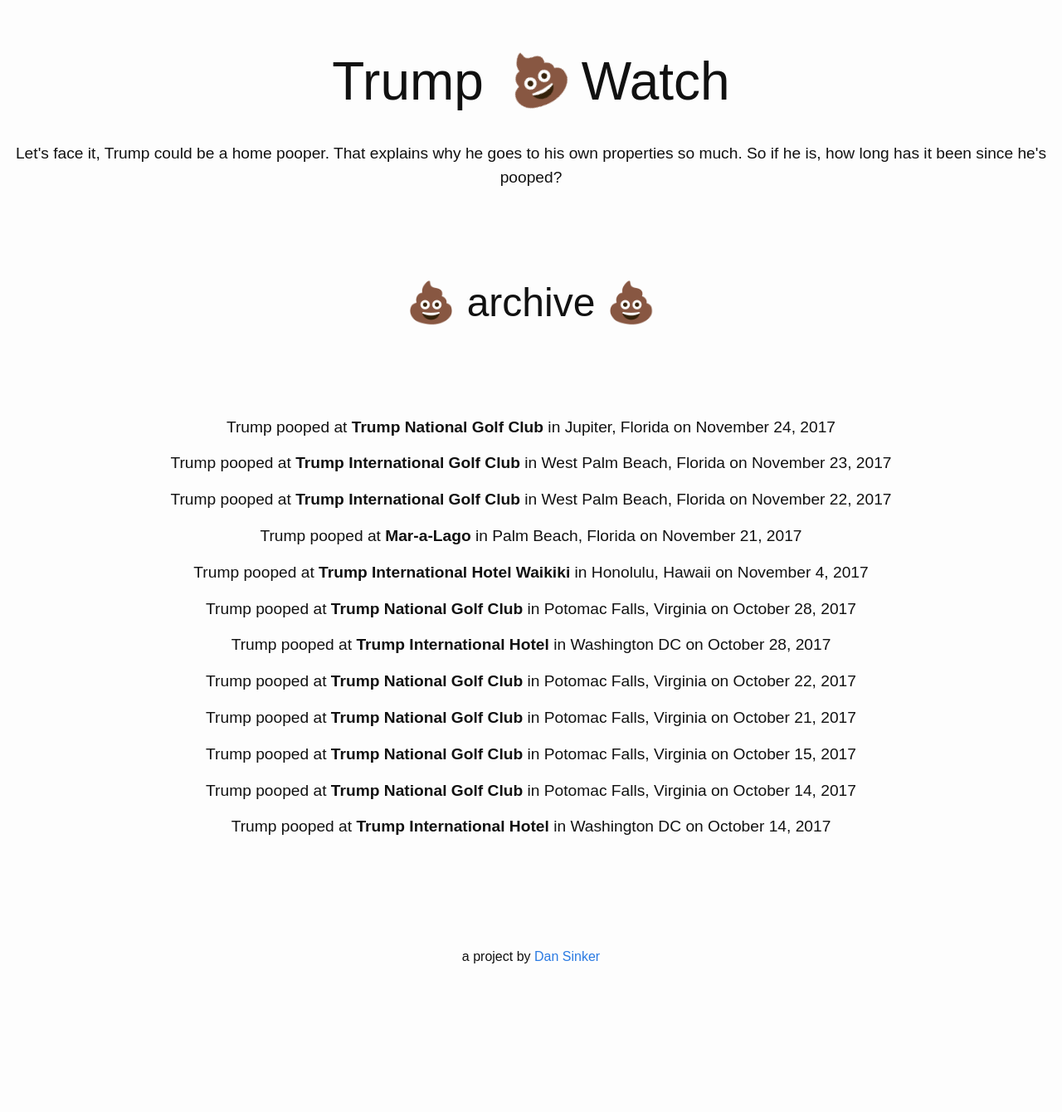
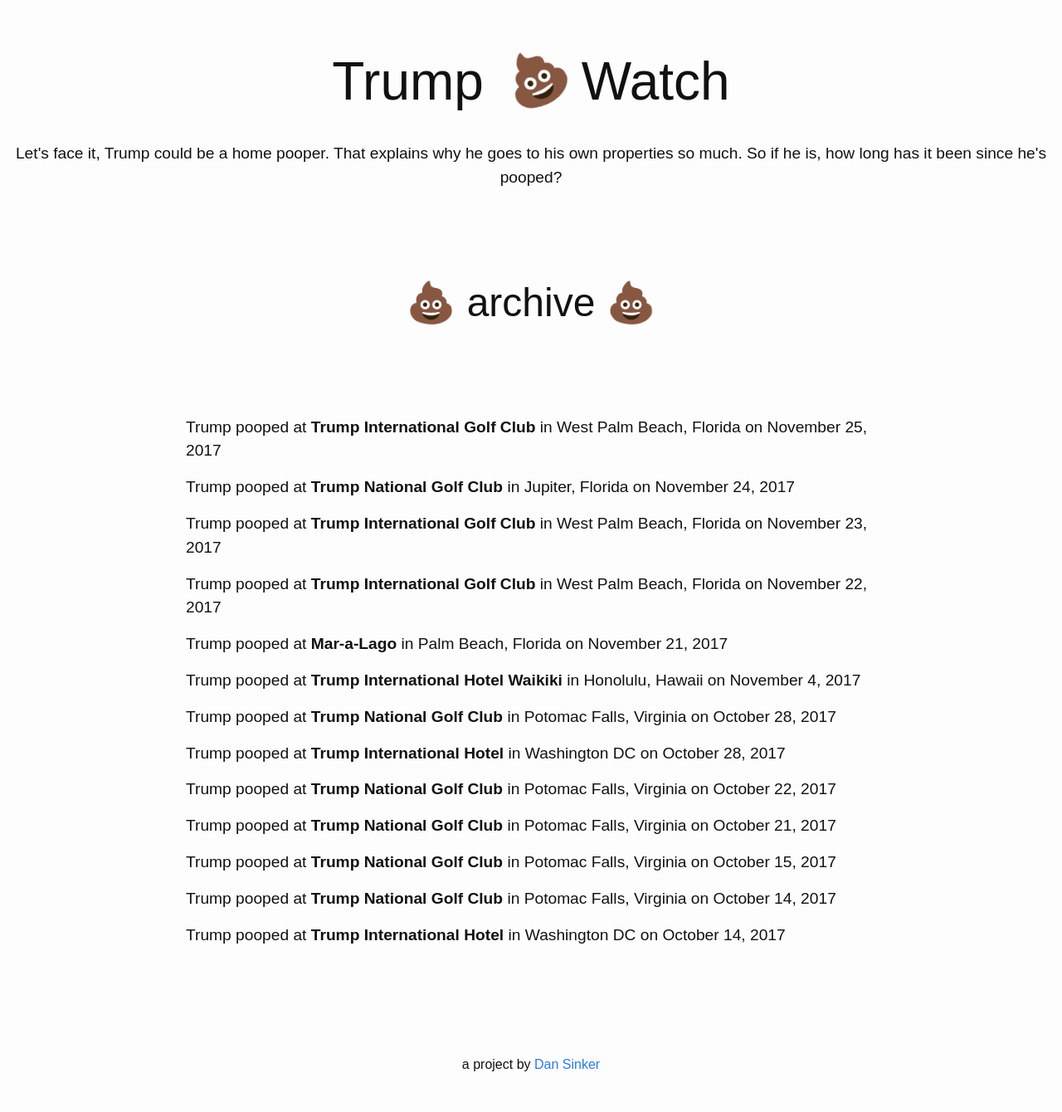
Before and after one commit to dansinker/trumppoopwatch.org, a Jekyll site: the page built from pooparchive.md, in a window 1280 px wide. Shown: the whole page at 83% size. Built offline with Jekyll 4.4.1, drawn with Linux system fonts in a browser that asks for light colours; nearby versions of some CDN libraries; before the commit the page ends 1210 px from its top, so only the background shows below that.

Commit message:
fixed some CSS around the archive

```diff
--- a/_data/trumps.yml
+++ b/_data/trumps.yml
@@ -1,4 +1,8 @@
 poops:
+- location: Trump International Golf Club
+  city: West Palm Beach, Florida
+  date: 2017-11-25
+  link: https://twitter.com/markknoller/status/934415994080186369
 - location: Trump National Golf Club
   city: Jupiter, Florida
   date: 2017-11-24
@@ -22,28 +26,28 @@ poops:
 - location: Trump National Golf Club
   city: Potomac Falls, Virginia
   date: 2017-10-28
-  url: https://factba.se/topic/calendar
+  link: https://factba.se/topic/calendar
 - location: Trump International Hotel
   city: Washington DC
   date: 2017-10-28
-  url: https://factba.se/topic/calendar
+  link: https://factba.se/topic/calendar
 - location: Trump National Golf Club
   city: Potomac Falls, Virginia
   date: 2017-10-22
-  url: https://factba.se/topic/calendar
+  link: https://factba.se/topic/calendar
 - location: Trump National Golf Club
   city: Potomac Falls, Virginia
   date: 2017-10-21
-  url: https://factba.se/topic/calendar
+  link: https://factba.se/topic/calendar
 - location: Trump National Golf Club
   city: Potomac Falls, Virginia
   date: 2017-10-15
-  url: https://factba.se/topic/calendar
+  link: https://factba.se/topic/calendar
 - location: Trump National Golf Club
   city: Potomac Falls, Virginia
   date: 2017-10-14
-  url: https://factba.se/topic/calendar
+  link: https://factba.se/topic/calendar
 - location: Trump International Hotel
   city: Washington DC
   date: 2017-10-14
-  url: https://factba.se/topic/calendar
+  link: https://factba.se/topic/calendar
--- a/assets/main.scss
+++ b/assets/main.scss
@@ -56,6 +56,16 @@ span.clear {
   margin-left: 100px;
 }
 
+div#archive p {
+  text-align: left;
+}
+
+div.list {
+  width: 65%;
+  margin-right: auto;
+  margin-left: auto;
+}
+
 @media only screen and (max-width: 767px) {
   h1, {
     font-size: 2em;
@@ -81,4 +91,8 @@ p {
     margin-top: 25px;
 }
 
+div.list {
+  width: 90%;
 }
+
+}
--- a/pooparchive.md
+++ b/pooparchive.md
@@ -1,7 +1,11 @@
 ---
 layout: home
 ---
-<h2>💩 archive 💩</h2>
-{% for poop in site.data.trumps.poops %}
-<p>Trump pooped at <b>{{ poop.location }}</b> in {{ poop.city }} on {{ poop.date | date: "%B %-d, %Y" }}</p>
-{% endfor %}
+<div id="archive">
+  <h2>💩 archive 💩</h2>
+  <div class="list">
+    {% for poop in site.data.trumps.poops %}
+      <p>Trump pooped at <b>{{ poop.location }}</b> in {{ poop.city }} on {{ poop.date | date: "%B %-d, %Y" }}</p>
+    {% endfor %}
+  </div>
+</div>
```
